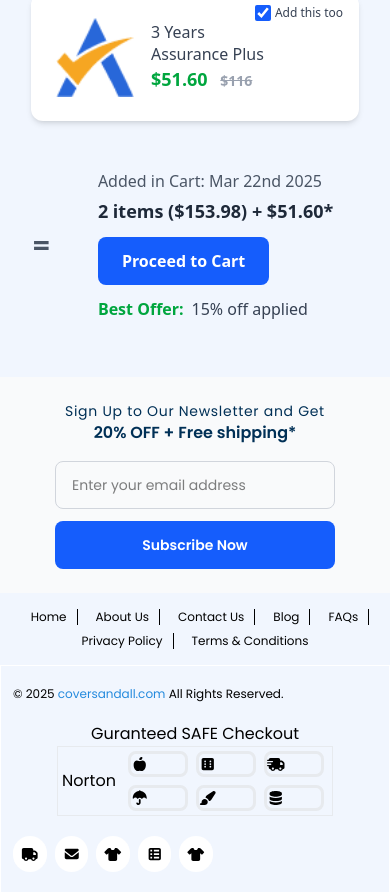
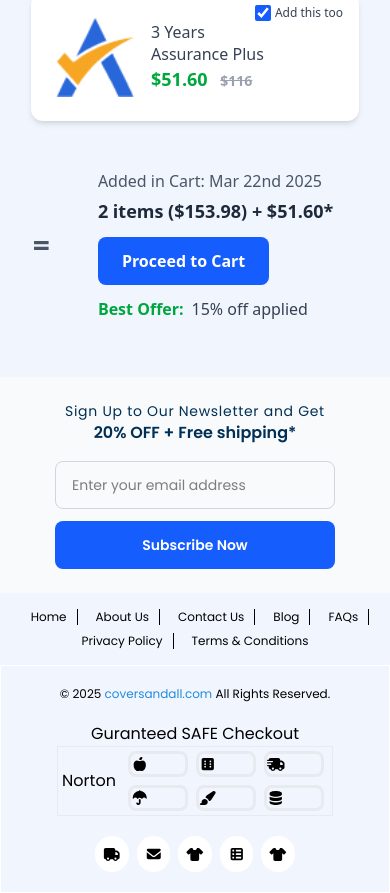
Before and after one commit to prem3892/anguler-project, an Angular app: page / in a window 390 px wide. Shown: the part 927-1820 px from the top of the page. Built offline with nearby package versions, Linux system fonts and the light colour scheme.

Commit message:
ft/footer: fix footer layout

```diff
--- a/src/app/footer/footer.html
+++ b/src/app/footer/footer.html
@@ -138,11 +138,11 @@
     </div>
 
     <!-- Copyright -->
-    <div class="w-full gap-5 py-5 flex  items-center px-3 lg:px-20  lg:gap-20  md:flex md:flex-row md:items-center flex-wrap bg-[#F1F6FE] border-1 border-white">
-        <div class="flex-1 order-1">
+    <div class="w-full gap-5 py-5 flex  justify-center items-center px-3 lg:px-20  lg:gap-20  md:flex md:flex-row md:items-center flex-wrap bg-[#F1F6FE] border-1 border-white">
+        <div class="lg:flex-1 order-1">
             <p class="text-xs">© 2025 <span class="text-[#248add]">coversandall.com</span> All Rights Reserved.</p>
         </div>
-        <div class="flex-2 order-2">
+        <div class="lg:flex-2 order-2">
             <div class="flex flex-col items-center">
                 <p class="">Guranteed SAFE Checkout</p>
             <div class="box w-auto inline-flex border-1 items-center border-[#E7EAEE]">
@@ -163,7 +163,7 @@
             </div>
         </div>
 
-            <div class="icons flex flex-1 gap-2 order-3">
+            <div class="icons w-full justify-center flex lg:flex-1 gap-2 order-3">
                 @for (item of getfooterdata.socialIcons; track item) {
                 <fa-icon [icon]="item" class=" text-sm md:text-lg bg-white rounded-full p-2 "></fa-icon>
                 }
--- a/src/app/footer/variants.ts
+++ b/src/app/footer/variants.ts
@@ -13,5 +13,5 @@ export const footerData: data = {
     list2: ["Our Fabrics", "Commercial Sales", "Customer Reviews", "Return Policy", "So far we've covered", "Gift Cards", "COVID-19 Measures"],
     list3: ["Shipping & Returns", "Track Your Order", "My Account", "Wishlist", "My Cart", "Find a Store", "Become a Dealer"],
     payments: [faAppleAlt, faDiceSix, faTruckFast, faUmbrella, faPaintBrush, faDatabase],
-    socialIcons:[faTruck, faEnvelope, faTShirt, faThList, faTShirt]
+    socialIcons:[ faTruck, faEnvelope, faTShirt, faThList, faTShirt]
 }
```
